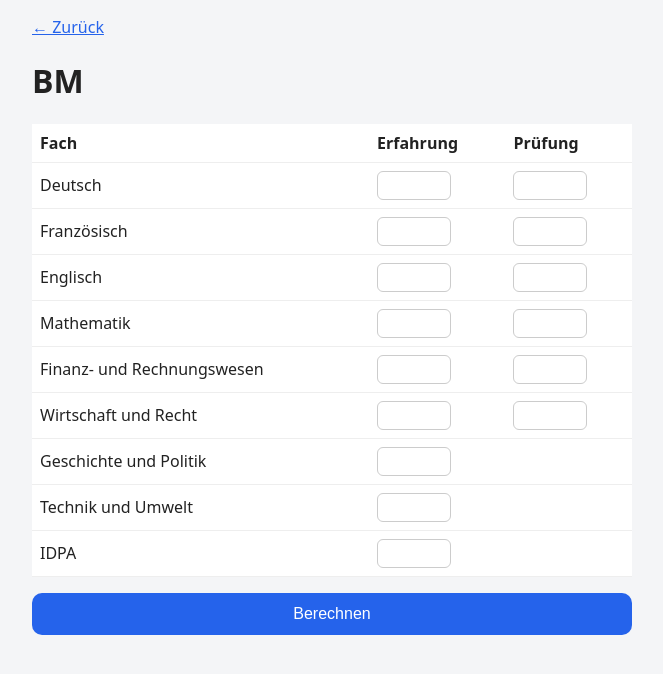
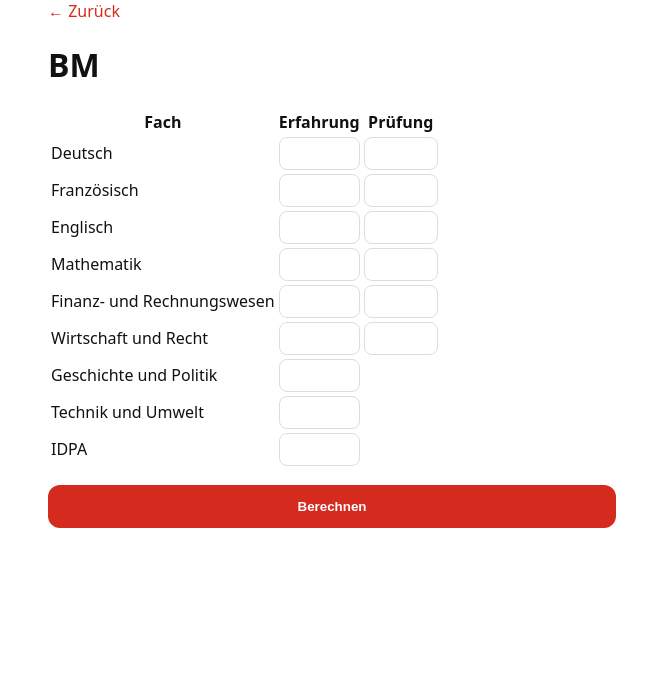
Before and after one commit to SamiHegazy1122/Noten-BM-Rechner, a Flask app: page /bm in a window 1280 px wide. Shown: the top 674 px of the page, without its empty margins (308-971 px from the left). Run offline with Flask 3, Linux system fonts and the light colour scheme.

Commit message:
Design Änderung

```diff
--- a/static/style.css
+++ b/static/style.css
@@ -1,81 +1,113 @@
-body {
-    font-family: system-ui, sans-serif;
-    background: #f4f5f7;
-    color: #222;
-    margin: 0;
+:root {
+    --akzent: #d52b1e;
+    --schwarz: #080808;
+    --grau: #6b7280;
+    --linie: #eee;
 }
 
-main {
+* { box-sizing: border-box; }
+
+body {
+    margin: 0;
+    font-family: system-ui, sans-serif;
+    background: white;
+    color: #111;
+}
+
+header, main {
     max-width: 600px;
     margin: 0 auto;
-    padding: 16px;
+    padding: 24px 16px;
 }
 
-a {
-    color: #2563eb;
+main { padding-top: 0; }
+header h1 { margin: 8px 0 4px; }
+header p, .karte span, .fussnote, .hinweis { color: var(--grau); }
+
+.kreuz {
+    display: inline-block;
+    background: var(--akzent);
+    color: white;
+    font-weight: 900;
+    padding: 2px 10px;
+    border-radius: 6px;
 }
 
+a { color: var(--akzent); text-decoration: none; }
+
+h2 { font-size: 0.8rem; color: var(--grau); text-transform: uppercase; }
+
+/* Startseite */
 .auswahl {
-    display: flex;
-    flex-direction: column;
+    display: grid;
+    grid-template-columns: repeat(2, minmax(0, 1fr));
     gap: 12px;
 }
 
 .karte {
-    display: block;
-    padding: 20px;
-    background: white;
-    border-radius: 10px;
-    text-align: center;
-    font-size: 1.3rem;
-    font-weight: bold;
-    text-decoration: none;
+    display: flex;
+    flex-direction: column;
+    padding: 16px;
+    border: 1px solid var(--linie);
+    border-radius: 14px;
+    color: #111;
+    hyphens: auto;
+    box-shadow: 0 2px 10px rgba(0, 0, 0, 0.05);
 }
 
-table {
-    width: 100%;
-    border-collapse: collapse;
-    background: white;
+.karte:hover { border-color: var(--akzent); }
+
+/* Rechner */
+.zeile {
+    display: grid;
+    grid-template-columns: 1fr 70px 70px;
+    gap: 8px;
+    align-items: center;
+    padding: 8px 0;
+    border-bottom: 1px solid var(--linie);
 }
 
-th, td {
+.kopf { font-size: 0.75rem; color: var(--grau); }
+
+input {
+    width: 100%;
     padding: 8px;
-    text-align: left;
-    border-bottom: 1px solid #eee;
+    text-align: center;
+    border: 1px solid #ddd;
+    border-radius: 8px;
 }
 
-input {
-    width: 60px;
-    padding: 6px;
-    border: 1px solid #ccc;
-    border-radius: 6px;
-}
+.leer { text-align: center; color: var(--grau); }
 
 button {
     width: 100%;
     margin-top: 16px;
-    padding: 12px;
-    background: #2563eb;
+    padding: 14px;
+    background: var(--akzent);
     color: white;
     border: none;
-    border-radius: 10px;
-    font-size: 1rem;
+    border-radius: 12px;
+    font-weight: bold;
     cursor: pointer;
 }
 
+/* Resultat */
 .resultat {
-    margin-top: 20px;
-    padding: 16px;
-    background: white;
-    border-radius: 10px;
+    margin-top: 24px;
+    padding: 20px;
+    border-radius: 14px;
+    box-shadow: 0 2px 10px rgba(0, 0, 0, 0.08);
 }
 
-.ok {
-    color: #16a34a;
-    font-weight: bold;
-}
+.status { font-weight: bold; margin: 0; }
+.bestanden .status { color: var(--gruen); }
+.durchgefallen .status { color: var(--akzent); }
+.schnitt { font-size: 2.5rem; font-weight: bold; margin: 4px 0; }
 
-.nok {
-    color: #dc2626;
-    font-weight: bold;
-}
+ul { list-style: none; padding: 0; }
+.fachnoten li { display: flex; justify-content: space-between; padding: 6px 0; border-bottom: 1px solid var(--linie); }
+
+.ok { color: var(--gruen); }
+.nok { color: var(--akzent); }
+
+.fussnote { font-size: 0.8rem; text-align: center; }
```
